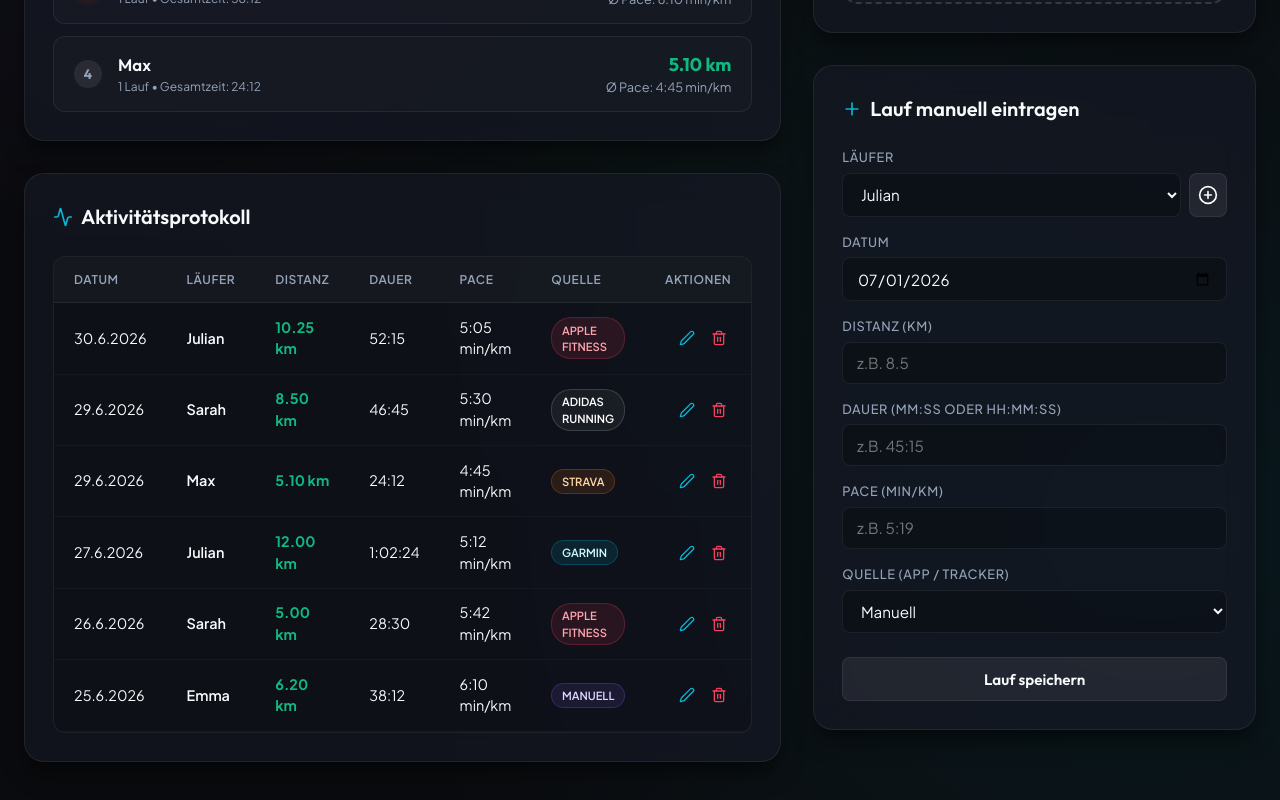
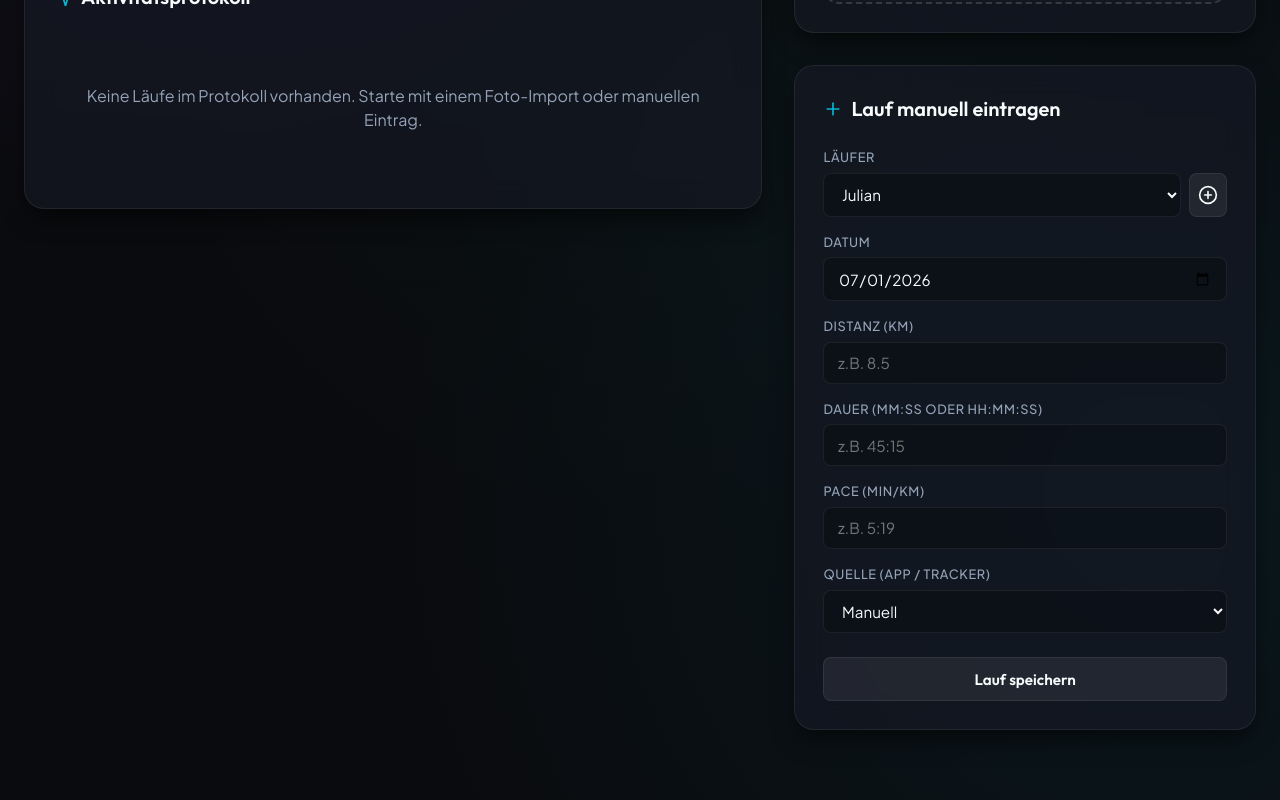
Before and after one commit to Mkjuli/laufchallenge, a React (Vite) app: page / in a window 1280 px wide. Shown: the part 732-1532 px from the top of the page. Built offline with nearby package versions, Linux system fonts and the light colour scheme.

Commit message:
fix: speed unit parsing penalty, remove mock runs, set custom runner list (Julian, Cedde, Tim, Joni, Malte)

```diff
--- a/src/App.tsx
+++ b/src/App.tsx
@@ -23,81 +23,12 @@ import { exportToExcel } from './utils/excelExporter';
 // Formats date to YYYY-MM-DD
 const getTodayString = () => new Date().toISOString().split('T')[0];
 
-// Generates historical dates relative to today
-const getRelativeDateString = (daysAgo: number) => {
-  const d = new Date();
-  d.setDate(d.getDate() - daysAgo);
-  return d.toISOString().split('T')[0];
-};
 
-// Initial Mock Data
-const INITIAL_RUNS: Run[] = [
-  {
-    id: 'mock-1',
-    runnerName: 'Julian',
-    date: getRelativeDateString(1),
-    distance: 10.25,
-    duration: '52:15',
-    pace: '5:05',
-    sourceApp: 'Apple Fitness',
-    timestamp: Date.parse(getRelativeDateString(1))
-  },
-  {
-    id: 'mock-2',
-    runnerName: 'Sarah',
-    date: getRelativeDateString(2),
-    distance: 8.50,
-    duration: '46:45',
-    pace: '5:30',
-    sourceApp: 'Adidas Running',
-    timestamp: Date.parse(getRelativeDateString(2))
-  },
-  {
-    id: 'mock-3',
-    runnerName: 'Max',
-    date: getRelativeDateString(2),
-    distance: 5.10,
-    duration: '24:12',
-    pace: '4:45',
-    sourceApp: 'Strava',
-    timestamp: Date.parse(getRelativeDateString(2))
-  },
-  {
-    id: 'mock-4',
-    runnerName: 'Julian',
-    date: getRelativeDateString(4),
-    distance: 12.00,
-    duration: '1:02:24',
-    pace: '5:12',
-    sourceApp: 'Garmin',
-    timestamp: Date.parse(getRelativeDateString(4))
-  },
-  {
-    id: 'mock-5',
-    runnerName: 'Sarah',
-    date: getRelativeDateString(5),
-    distance: 5.00,
-    duration: '28:30',
-    pace: '5:42',
-    sourceApp: 'Apple Fitness',
-    timestamp: Date.parse(getRelativeDateString(5))
-  },
-  {
-    id: 'mock-6',
-    runnerName: 'Emma',
-    date: getRelativeDateString(6),
-    distance: 6.20,
-    duration: '38:12',
-    pace: '6:10',
-    sourceApp: 'Manuell',
-    timestamp: Date.parse(getRelativeDateString(6))
-  }
-];
 
 export default function App() {
   // State
   const [runs, setRuns] = useState<Run[]>([]);
-  const [runners, setRunners] = useState<string[]>(['Julian', 'Sarah', 'Max', 'Emma']);
+  const [runners, setRunners] = useState<string[]>(['Julian', 'Cedde', 'Tim', 'Joni', 'Malte']);
   const [showNewRunnerInput, setShowNewRunnerInput] = useState(false);
   const [newRunnerName, setNewRunnerName] = useState('');
 
@@ -129,18 +60,26 @@ export default function App() {
 
   // Load from local storage on mount
   useEffect(() => {
+    const targetRunners = ['Julian', 'Cedde', 'Tim', 'Joni', 'Malte'];
     const savedRuns = localStorage.getItem('running_group_runs');
-    const savedRunners = localStorage.getItem('running_group_runners');
+
+    // Force reset runners list to the new defaults
+    localStorage.setItem('running_group_runners', JSON.stringify(targetRunners));
+    setRunners(targetRunners);
 
     if (savedRuns) {
-      setRuns(JSON.parse(savedRuns));
+      const parsedRuns = JSON.parse(savedRuns);
+      // Clear out the historical mock runs if they are still in localStorage
+      const hasMockRuns = parsedRuns.some((r: any) => r.id && r.id.startsWith('mock-'));
+      if (hasMockRuns) {
+        setRuns([]);
+        localStorage.setItem('running_group_runs', JSON.stringify([]));
+      } else {
+        setRuns(parsedRuns);
+      }
     } else {
-      setRuns(INITIAL_RUNS);
-      localStorage.setItem('running_group_runs', JSON.stringify(INITIAL_RUNS));
-    }
-
-    if (savedRunners) {
-      setRunners(JSON.parse(savedRunners));
+      setRuns([]);
+      localStorage.setItem('running_group_runs', JSON.stringify([]));
     }
   }, []);
 
--- a/src/utils/ocrParser.ts
+++ b/src/utils/ocrParser.ts
@@ -171,11 +171,17 @@ export function parseOcrText(rawText: string): OcrResult {
     const immediateAfterEnd = Math.min(searchAreaForDistanceAndDuration.length, immediateAfterStart + 15);
     const immediateAfter = searchAreaForDistanceAndDuration.slice(immediateAfterStart, immediateAfterEnd).toLowerCase();
 
-    // 1. Check unit "km" immediately following
-    if (/^\s*km\b/.test(immediateAfter) || /^\s*kilometer\b/.test(immediateAfter)) {
+    // 1. Check unit "km" immediately following (excluding km/h speed units)
+    if (/^\s*km\/h/i.test(immediateAfter) || /^\s*kmh/i.test(immediateAfter) || /^\s*km\/std/i.test(immediateAfter)) {
+      score -= 250; // Heavily penalize speed values
+    } else if (/^\s*km\b/.test(immediateAfter) || /^\s*kilometer\b/.test(immediateAfter)) {
       score += 150;
     } else if (contextText.includes('km') || contextText.includes('kilometer')) {
-      score += 50;
+      if (contextText.includes('km/h') || contextText.includes('kmh') || contextText.includes('geschw') || contextText.includes('speed') || contextText.includes('geschwindigkeit')) {
+        score -= 250;
+      } else {
+        score += 50;
+      }
     }
 
     // 2. Check distance keywords in context
```
